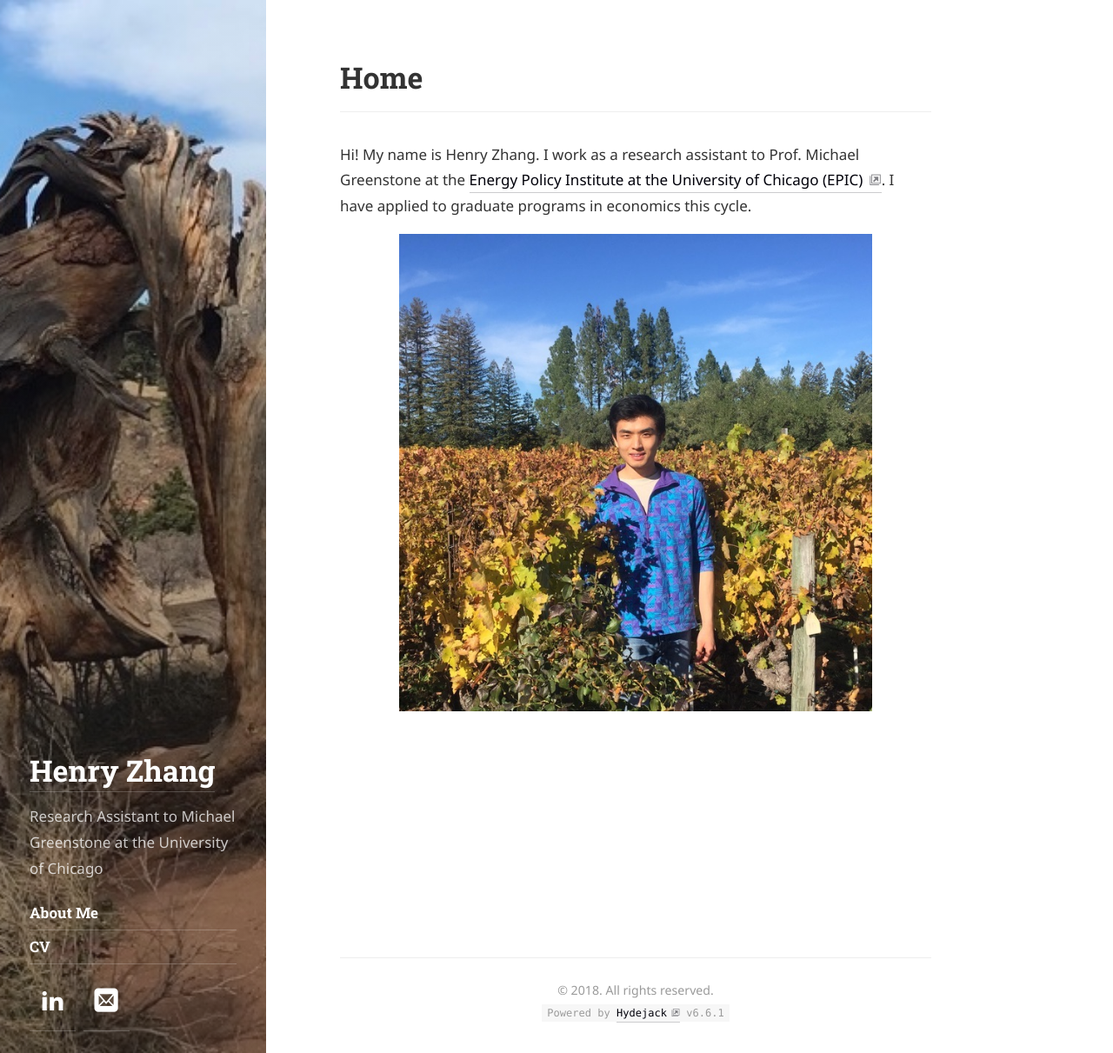
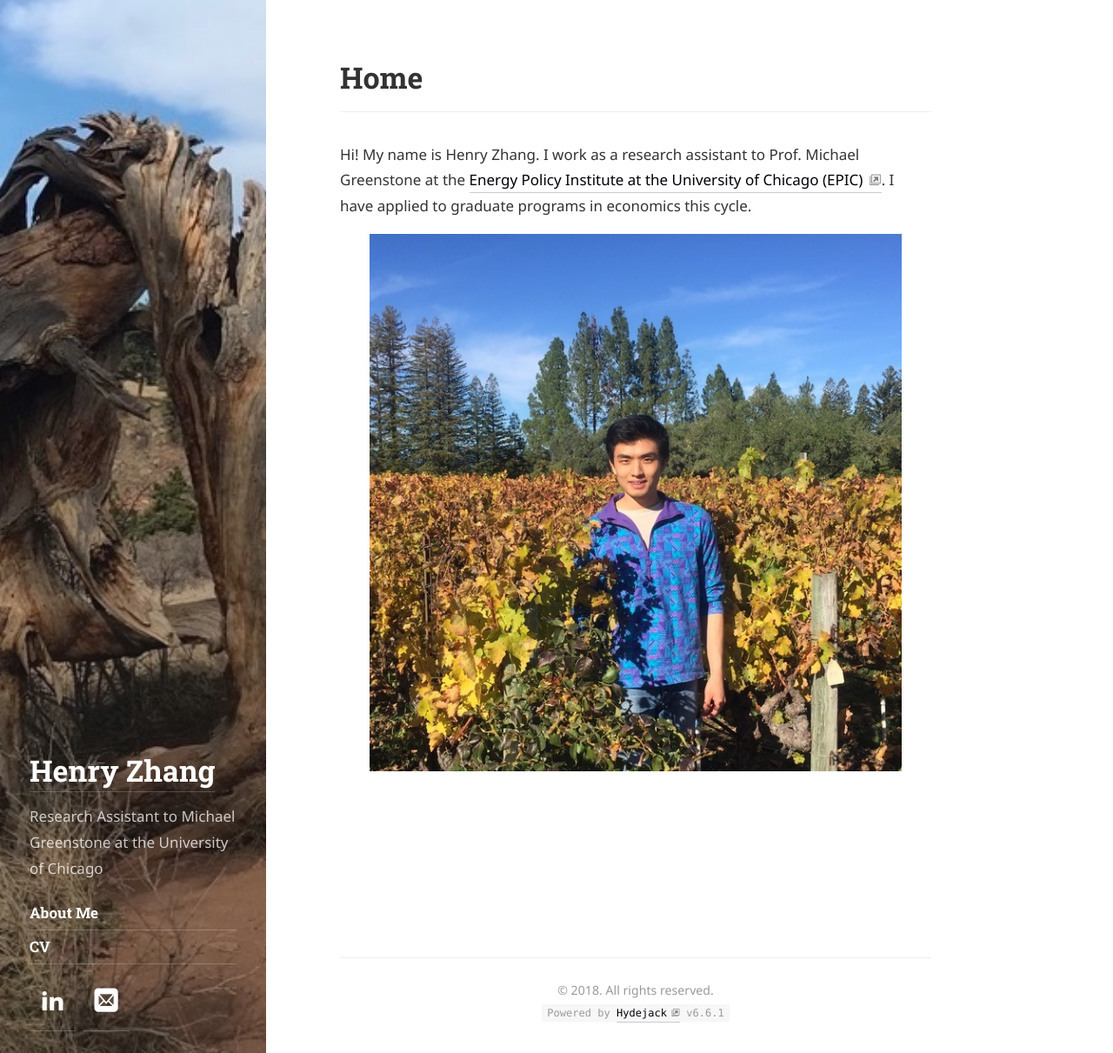
Before and after one commit to verklighet/verklighet.github.io, a Jekyll site: the page built from index.html, in a window 1280 px wide and 1211 px high. Shown: the whole window at 87% size. Built offline with Jekyll 4.4.1, drawn with Linux system fonts in a browser that asks for light colours; some web fonts are replaced; the list of posts is cut into pages by our own code.

Commit message:
make tighter margins on home image, now 90% vs 80%

```diff
--- a/index.html
+++ b/index.html
@@ -8,6 +8,6 @@ order: 1
 <div style="position:relative;padding-top:101%;">
 	<img src="assets/img/headshot_vcropped.jpg" alt="Henry Zhang"
 	allowfullscreen
-	style="position:absolute;margin-left:auto;margin-right:auto;top:0;left:0;right:0;width:80%;height:80%"
+	style="position:absolute;margin-left:auto;margin-right:auto;top:0;left:0;right:0;width:90%;height:90%"
 	frameborder="0">
 </div>
```
